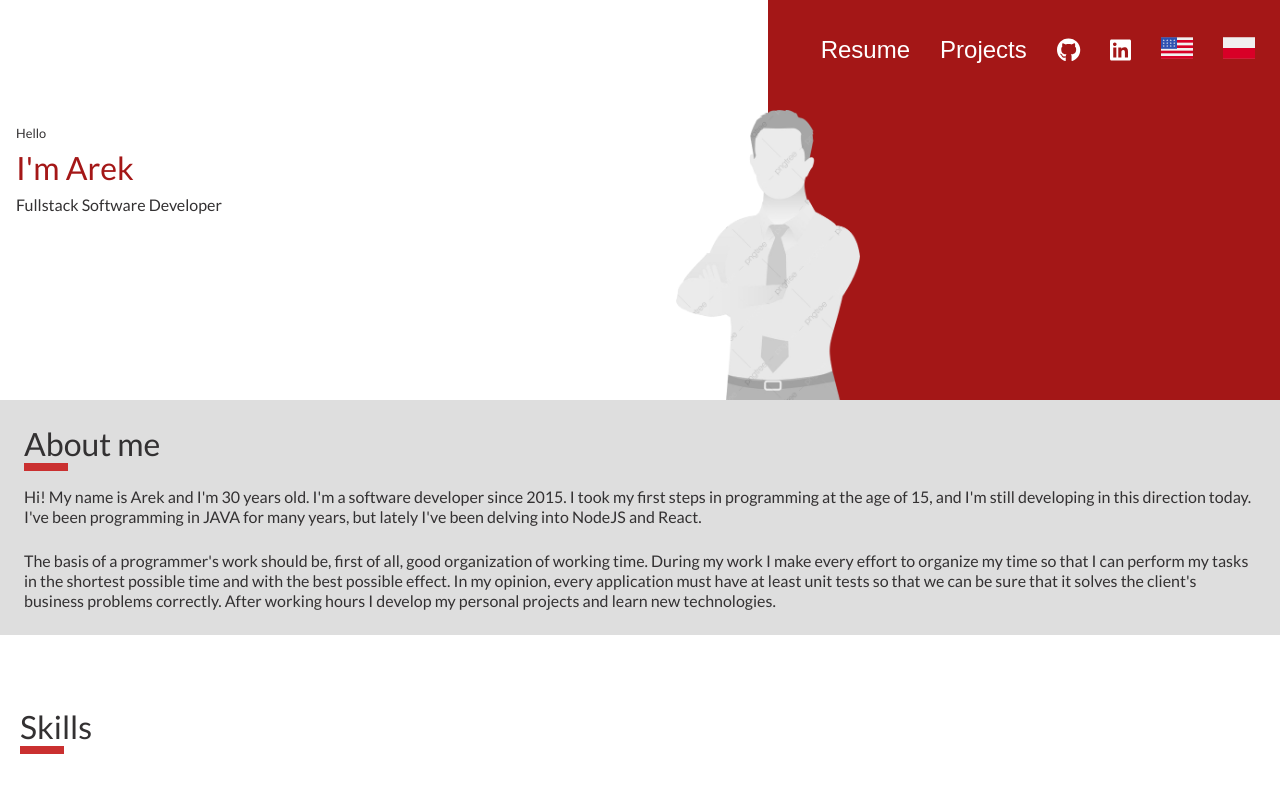
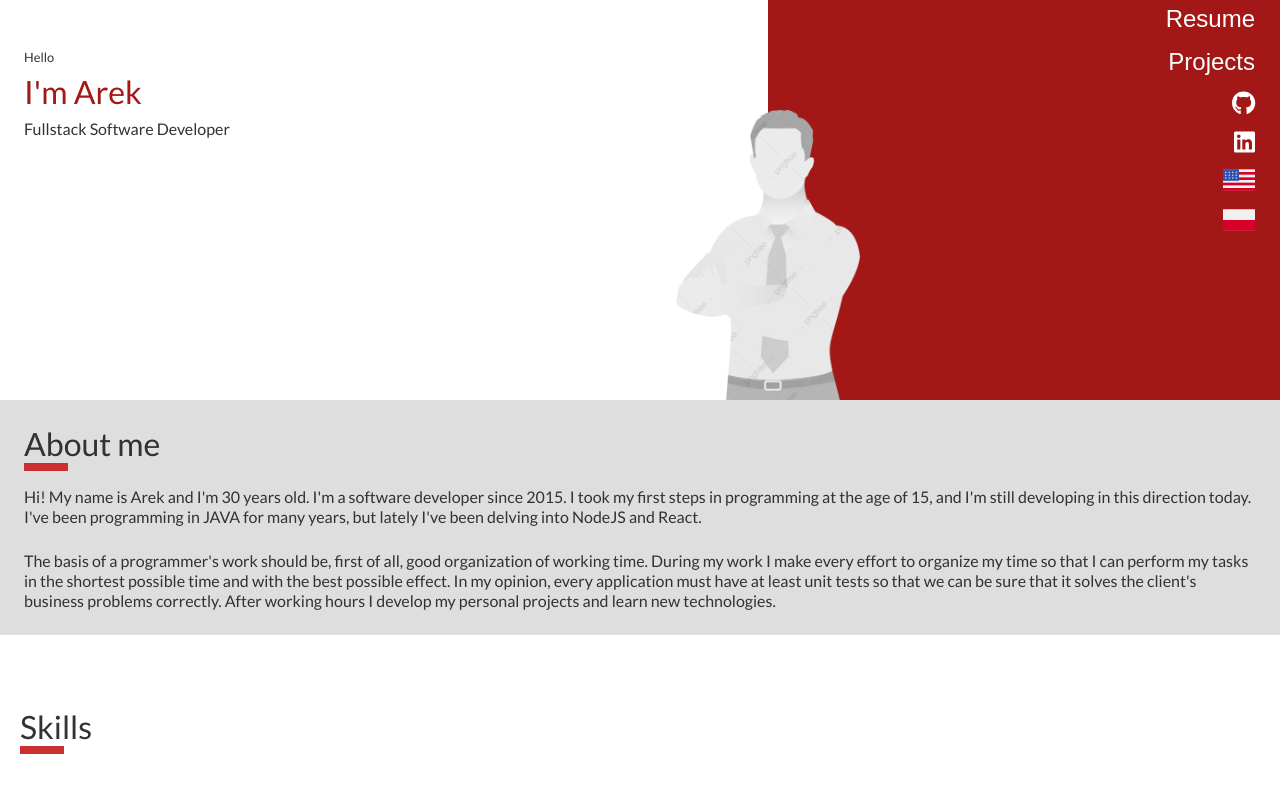
Before and after one commit to suchenia-arkadiusz/cv-online, a React (Vite) app: page / in a window 1280 px wide. Shown: the top 800 px of the page. Built offline with nearby package versions, Linux system fonts and the light colour scheme.

Commit message:
Adjust navigation bar

```diff
--- a/src/components/Header/styles.scss
+++ b/src/components/Header/styles.scss
@@ -49,6 +49,7 @@
   .header-container {
     height: 400px;
   }
+
   .header-picture {
     width: 184px;
     height: 290px;
@@ -57,8 +58,10 @@
   }
 
   .header-greetings {
-    margin-left: 16px;
-    margin-top: 24px;
+    margin: 0;
+    left: 24px;
+    top: 24px;
+    position: absolute;
 
     .header-paragraph {
       font-size: 0.8rem;
--- a/src/components/MenuBar/styles.scss
+++ b/src/components/MenuBar/styles.scss
@@ -8,7 +8,7 @@ $menu-item-border-bottom-hover: 1px solid $color-white;
   height: 100px;
   display: flex;
   justify-content: end;
-  align-items: center;
+  align-items: end;
   gap: 20px;
   padding: 0 20px;
   color: $color-white;
@@ -59,3 +59,11 @@ $menu-item-border-bottom-hover: 1px solid $color-white;
 .menu-bar-social:hover {
   border-bottom: $menu-item-border-bottom-hover;
 }
+
+@media (width < $media-width) {
+  .menu-bar-container {
+    height: auto;
+    flex-direction: column;
+    gap: 4px;
+  }
+}
```
